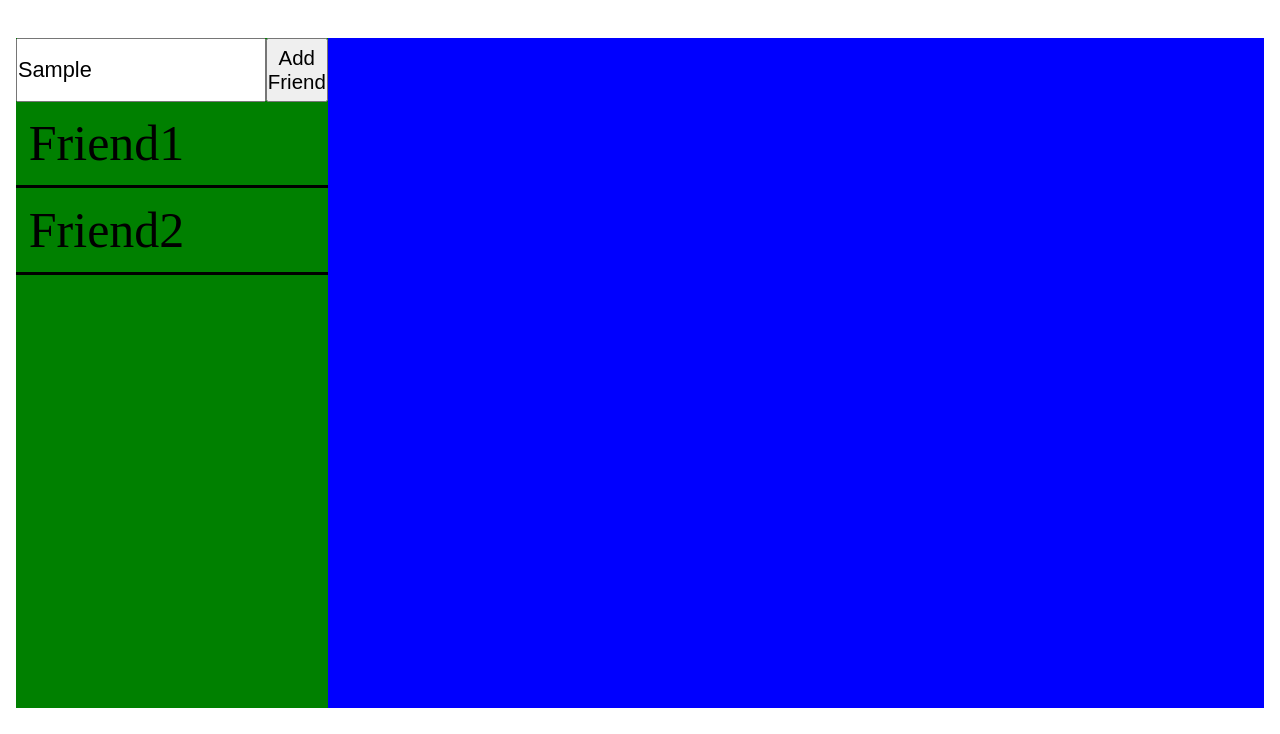
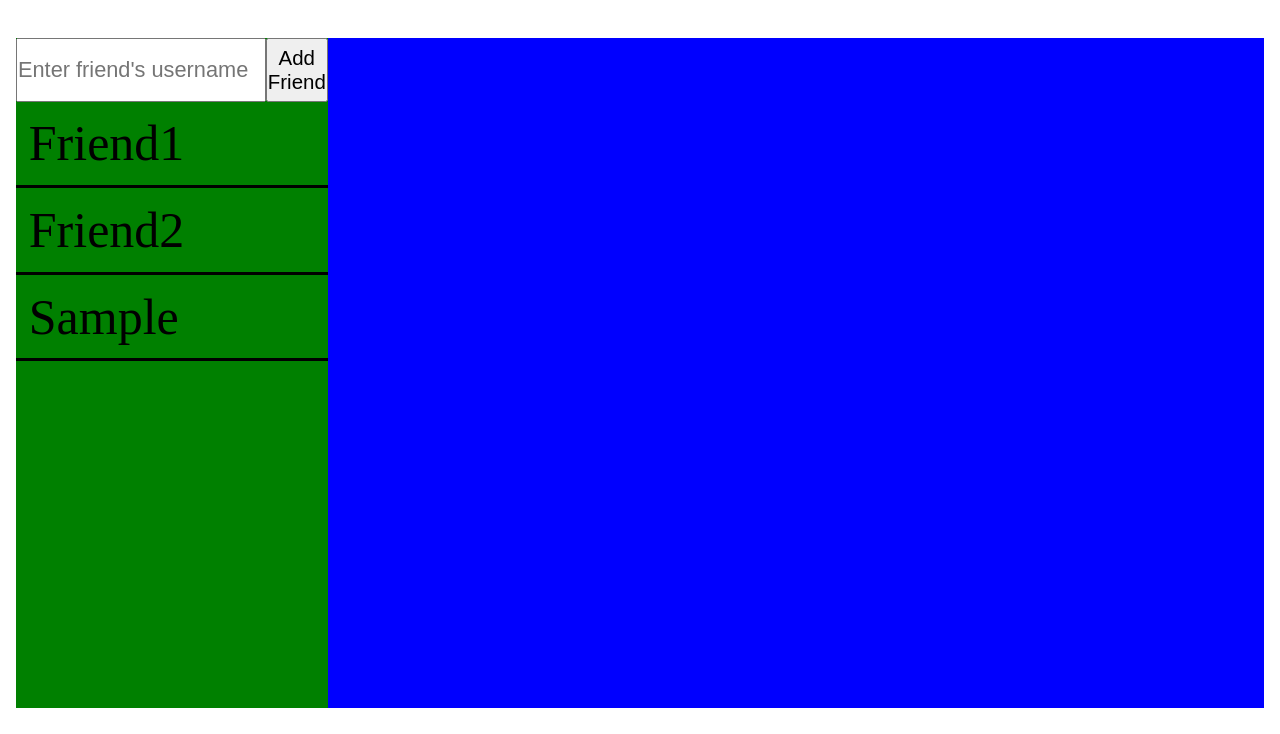
Before and after one commit to matthewvadeboncoeur/chatapp, a plain HTML site: page index.html in a window 1280 px wide. Both pictures are taken after typing "Sample" into the empty fields and a click on the button "Add Friend". Shown: the part 66-800 px from the top of the page. Drawn offline with Linux system fonts and the light colour scheme.

Commit message:
added functionality to the 'add-friend button

```diff
--- a/index.html
+++ b/index.html
@@ -21,10 +21,10 @@
     <div class="fullscreen-div">
         <div class="friends-div">
             <div class="add-friend-div">
-                <input type="text" placeholder="Enter friend's username">
-                <button>Add Friend</button>
+                <input type="text" placeholder="Enter friend's username" id="add-friend-input">
+                <button id="add-friend-button">Add Friend</button>
             </div>
-            <ul class="friends-list">
+            <ul class="friends-list" id="friends-list">
                 <li>Friend1</li>
                 <li>Friend2</li>
             </ul>
@@ -33,5 +33,6 @@
 
         </div>
     </div>
+    <script src="./script.js"></script>
 </body>
 </html>
--- a/script.js
+++ b/script.js
@@ -1 +1,41 @@
 // script.js
+document.addEventListener("DOMContentLoaded", function () {
+
+    const addFriendButton = document.getElementById('add-friend-button');
+    const addFriendInput = document.getElementById('add-friend-input');
+
+    addFriendButton.addEventListener('click', addFriend);
+
+
+    function addFriend() {
+        const addFriendInput = document.getElementById('add-friend-input');
+        const friendsList = document.getElementById('friends-list');
+        const newFriendLi = document.createElement('li');
+        newFriendLi.textContent = addFriendInput.value;
+        friendsList.appendChild(newFriendLi);
+        addFriendInput.value = '';
+
+    }
+
+
+
+
+
+
+
+
+
+
+
+
+
+
+
+
+
+
+
+
+
+
+});
```
